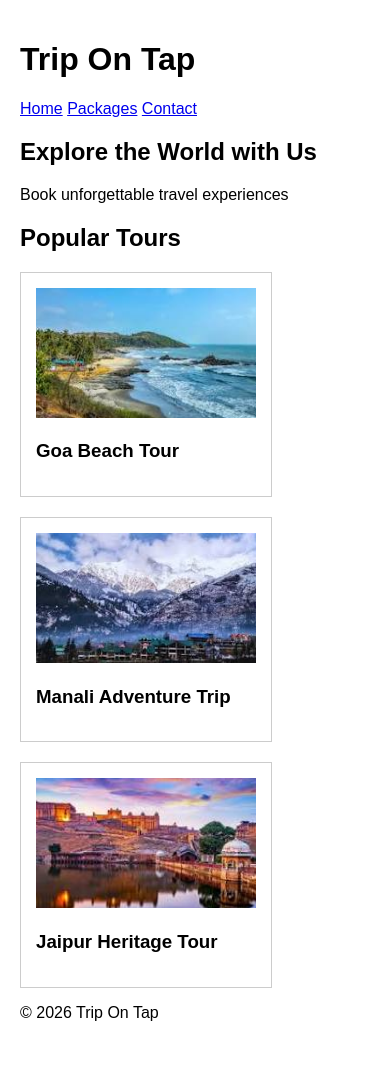
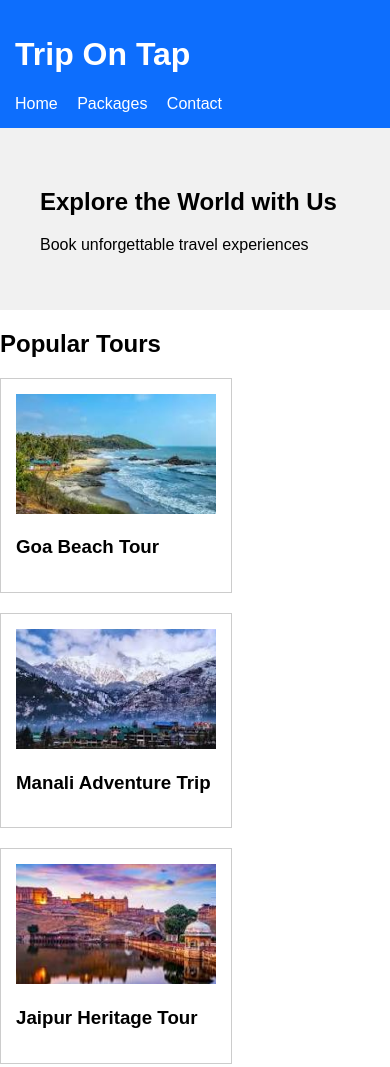
Before and after one commit to jaydip679/trip-on-tap, a plain HTML site: page index.html in a window 390 px wide. Shown: the top 1067 px of the page. Drawn offline with Linux system fonts and the light colour scheme.

Commit message:
Add styling and responsive layout

```diff
--- a/css/style.css
+++ b/css/style.css
@@ -1,7 +1,27 @@
 body {
     font-family: Arial;
     margin: 0;
-    padding: 20px;
+}
+
+.navbar {
+    background: #0d6efd;
+    color: white;
+    padding: 15px;
+}
+
+.navbar a {
+    color: white;
+    margin-right: 15px;
+    text-decoration: none;
+}
+
+.navbar a:hover {
+    text-decoration: underline;
+}
+
+.hero {
+    padding: 40px;
+    background: #f1f1f1;
 }
 
 .card-container {
@@ -13,15 +33,28 @@ body {
 .card {
     border: 1px solid #ccc;
     padding: 15px;
-    width: 220px;
+    width: 200px;
 }
 
 .card img {
     width: 100%;
-    height: 130px;
+    height: 120px;
     object-fit: cover;
 }
 
-button {
-    margin-top: 5px;
+.package {
+    border: 1px solid #ccc;
+    padding: 15px;
+    margin-bottom: 15px;
 }
+
+button:hover {
+    background: #0d6efd;
+    color: white;
+}
+
+@media (max-width: 768px) {
+    .card-container {
+        flex-direction: column;
+    }
+}
```
